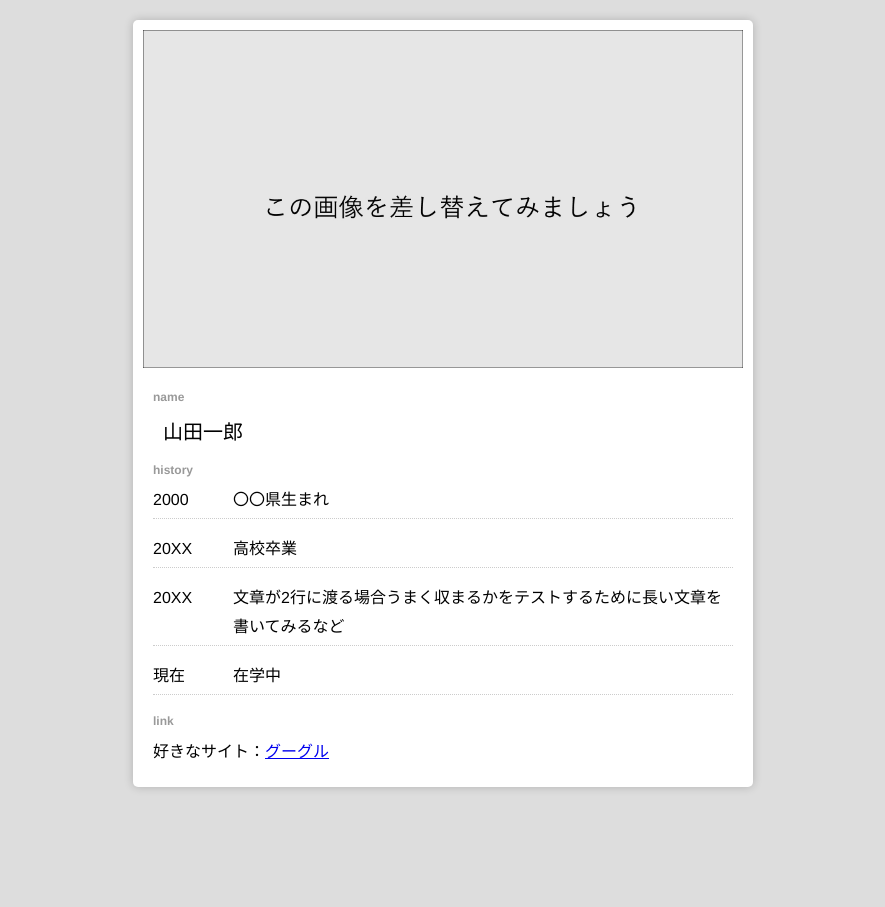
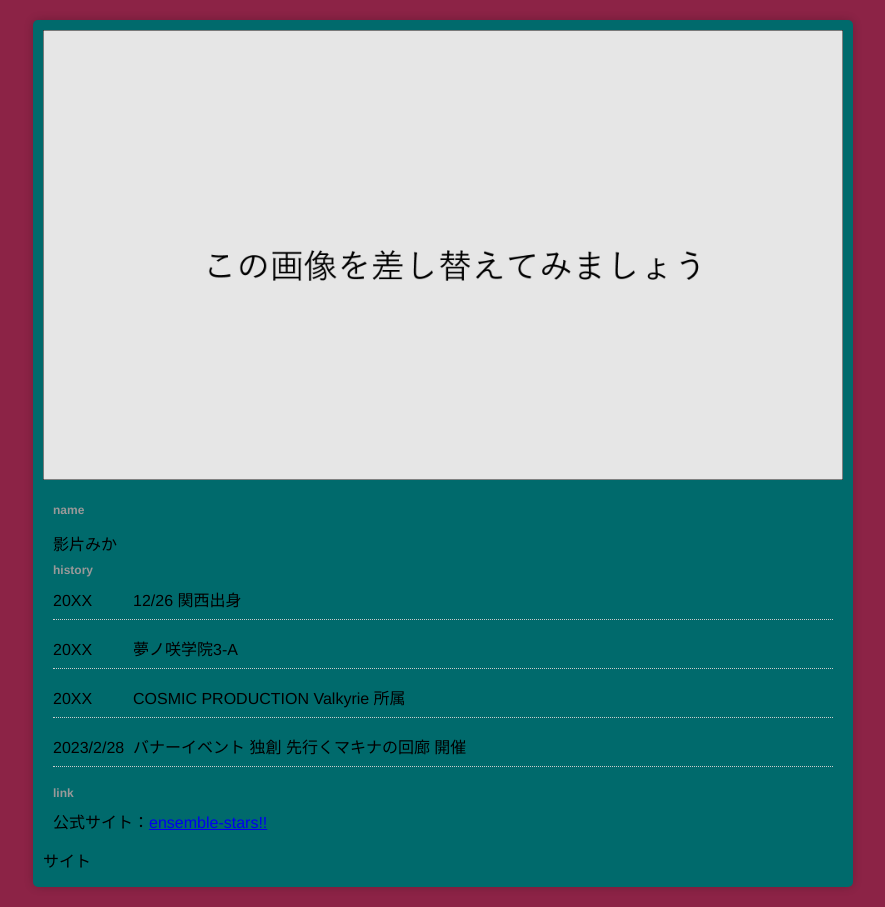
Before and after one commit to KUAD-XtechDesign/simple-page2023-0x0-p, a plain HTML site: page index.html in a window 1280 px wide. Shown: the whole page, without its empty margins (197-1082 px from the left). Before the commit the page ends 807 px from the top, so only its background shows below. Drawn offline with Linux system fonts and the light colour scheme.

Commit message:
indexwokaeta
kaetayo

```diff
--- a/index.html
+++ b/index.html
@@ -4,7 +4,7 @@
     <meta charset="utf-8">
     <meta name="viewport" content="width=device-width, initial-scale=1.0">
     <meta http-equiv="X-UA-Compatible" content="ie=edge">
-    <title>sample CV</title>
+    <title>document</title>
     <link rel="stylesheet" href="./style.css">
   </head>
 
@@ -19,22 +19,22 @@
       <!-- 個人情報なので注意 -->
       <div class="profile">
         <h2 class="title">name</h2>
-        <h1 class="name">山田一郎</h1>
+        <h1 class="name"></h1>影片みか
 
         <h2 class="title">history</h2>
         <ul class="history_list">
-          <li><div class="year">2000</div><div class="txt">〇〇県生まれ</div></li>
-          <li><div class="year">20XX</div><div class="txt">高校卒業</div></li>
-          <li><div class="year">20XX</div><div class="txt">文章が2行に渡る場合うまく収まるかをテストするために長い文章を書いてみるなど</div></li>
-          <li><div class="year">現在</div><div>在学中</div></li>
+          <li><div class="year">20XX</div><div class="txt">12/26 関西出身</div></li>
+          <li><div class="year">20XX</div><div class="txt">夢ノ咲学院3-A</div></li>
+          <li><div class="year">20XX</div><div class="txt">COSMIC PRODUCTION Valkyrie 所属</div></li>
+          <li><div class="year">2023/2/28</div><div>バナーイベント 独創 先行くマキナの回廊 開催</div></li>
         </ul>
 
         <h2 class="title">link</h2>
         <div>
-          好きなサイト：<a href="https://google.com" target="_blank">グーグル</a>
+          公式サイト：<a href="https://ensemble-stars.jp/characters/kagehira_mika/" target="_blank">ensemble-stars!!</a>
         </div>
 
-      </div>
+      </div>サイト
 
 
 
--- a/style.css
+++ b/style.css
@@ -2,7 +2,7 @@ body{
   font-family: "Helvetica Neue",Arial,"Hiragino Kaku Gothic ProN","Hiragino Sans",Meiryo,sans-serif;
   margin: 0;
   padding: 20px;
-  background-color: #ddd;
+  background-color: #8c2346;
   line-height: 1.8;
 }
 
@@ -19,9 +19,9 @@ img{
 }
 
 .wrapper{
-  max-width: 600px;
+  max-width: 800px;
   margin: 0 auto;
-  background-color: #fff;
+  background-color: #006a6c;
   padding: 10px;
   border-radius: 5px;
   box-shadow: 0 0 10px 0px rgba(0,0,0,0.2);
```
